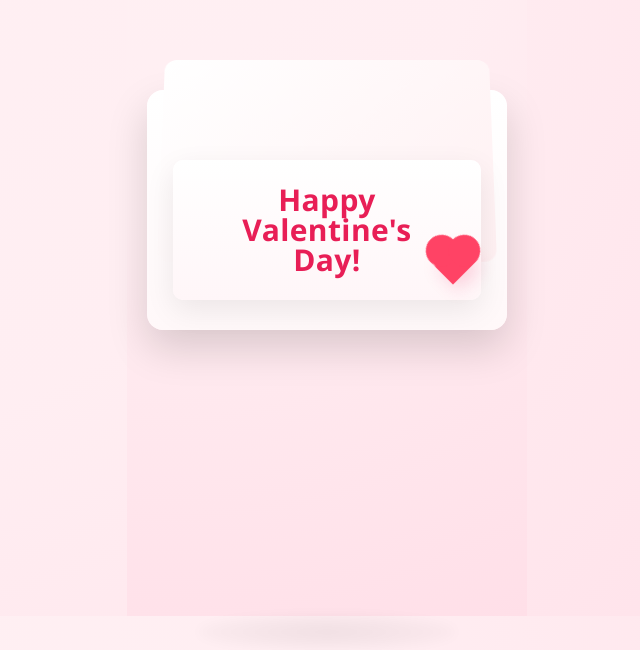
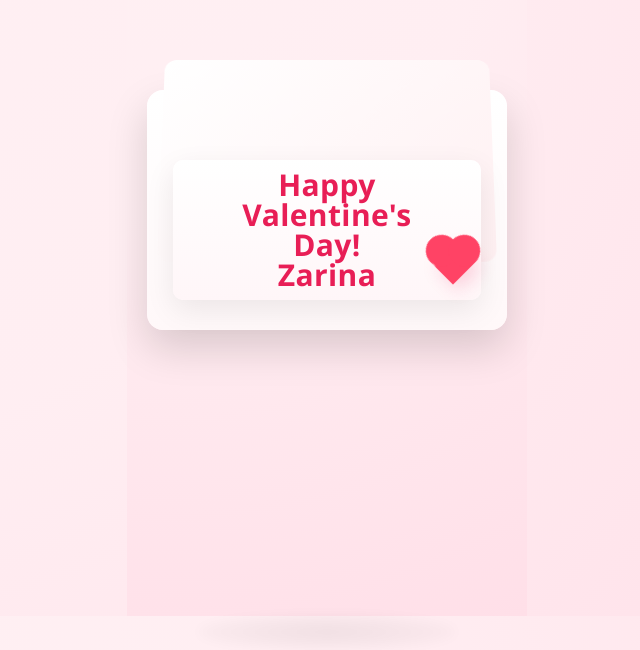
Before and after one commit to olzabai2008abylai-code/ohergondlg, a plain HTML site: page index.html in a window 1280 px wide. Shown: the part 184-834 px from the top of the page, without its empty margins (313-953 px from the left). Drawn offline with nearby package versions, Linux system fonts and the light colour scheme.

Commit message:
Add files via upload

```diff
--- a/index.html
+++ b/index.html
@@ -19,7 +19,7 @@
 <div class="envelope"></div>
 <div class="front"></div>
 <div class="card">
-<div class="text">Happy<br> Valentine's<br> Day! </div>
+<div class="text">Happy<br> Valentine's<br> Day! <br>Zarina</div>
 <div class="heart"></div>
 </div>
 </div>
```
